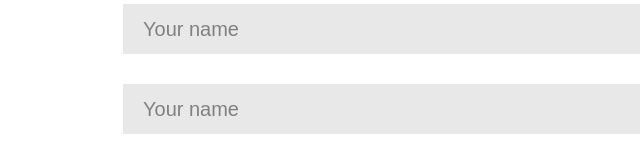
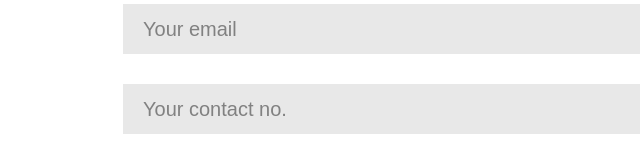
Before and after one commit to Antariksh02/Coffee_Cafe, a plain HTML site: page contact.html in a window 1280 px wide. Shown: the part 246-407 px from the top of the page, 409-1049 px from the left. Drawn offline with Linux system fonts and the light colour scheme.

Commit message:
Update contact.html

```diff
--- a/contact.html
+++ b/contact.html
@@ -49,8 +49,8 @@ crossorigin="anonymous" referrerpolicy="no-referrer" />
             <hr style="height: 1px;width: 40px;margin-left: 5%;background-color: black;border: none;">
 
             <input type="text" placeholder="Your name">
-            <input type="text" placeholder="Your name">
-            <input type="text" placeholder="Your name">
+            <input type="text" placeholder="Your email">
+            <input type="text" placeholder="Your contact no.">
             <textarea placeholder="Your Message" rows="10" cols="59"></textarea>
             <div class="seemenu"><button>SUBMIT</button></div>
         </div>
```
